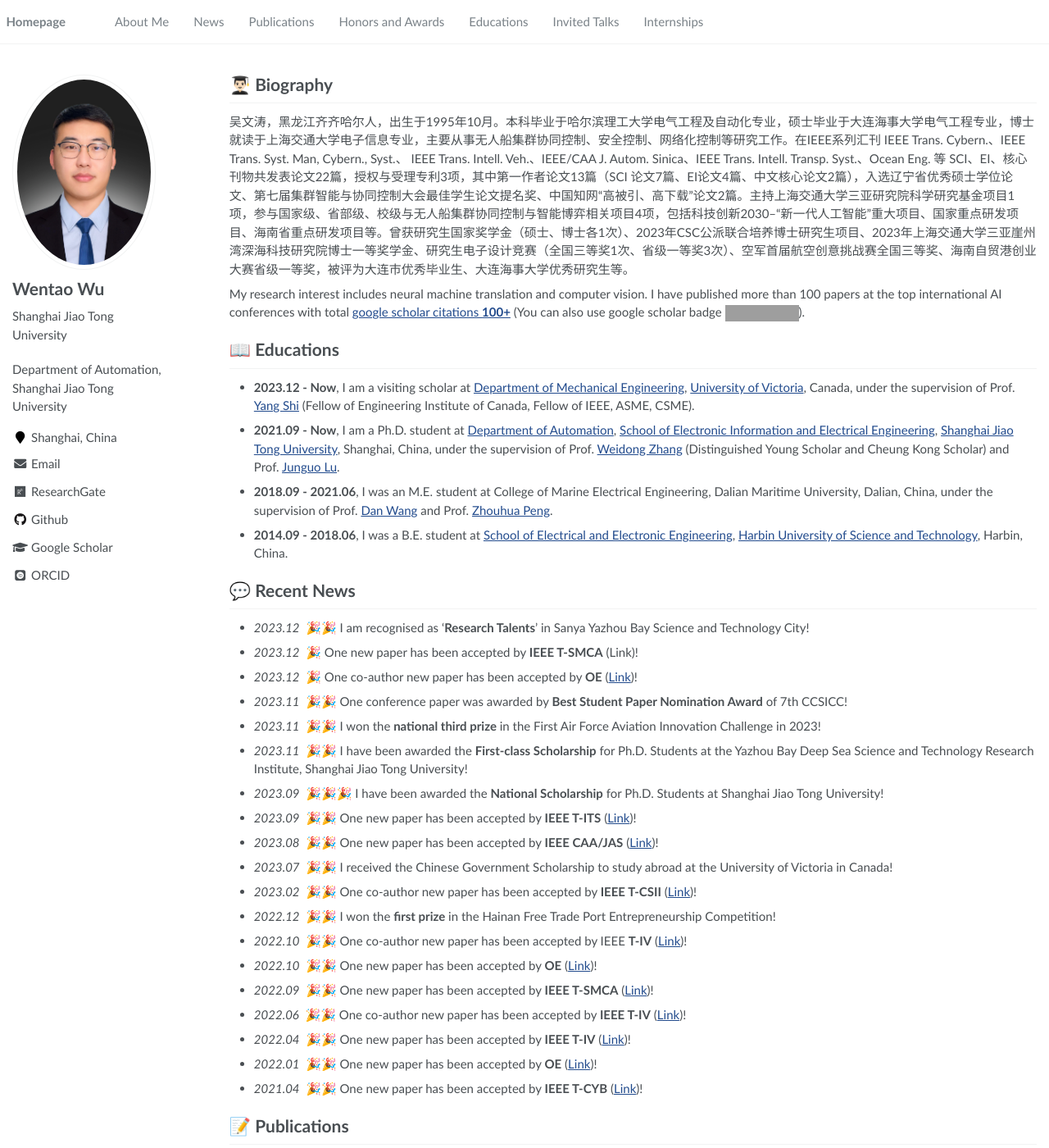
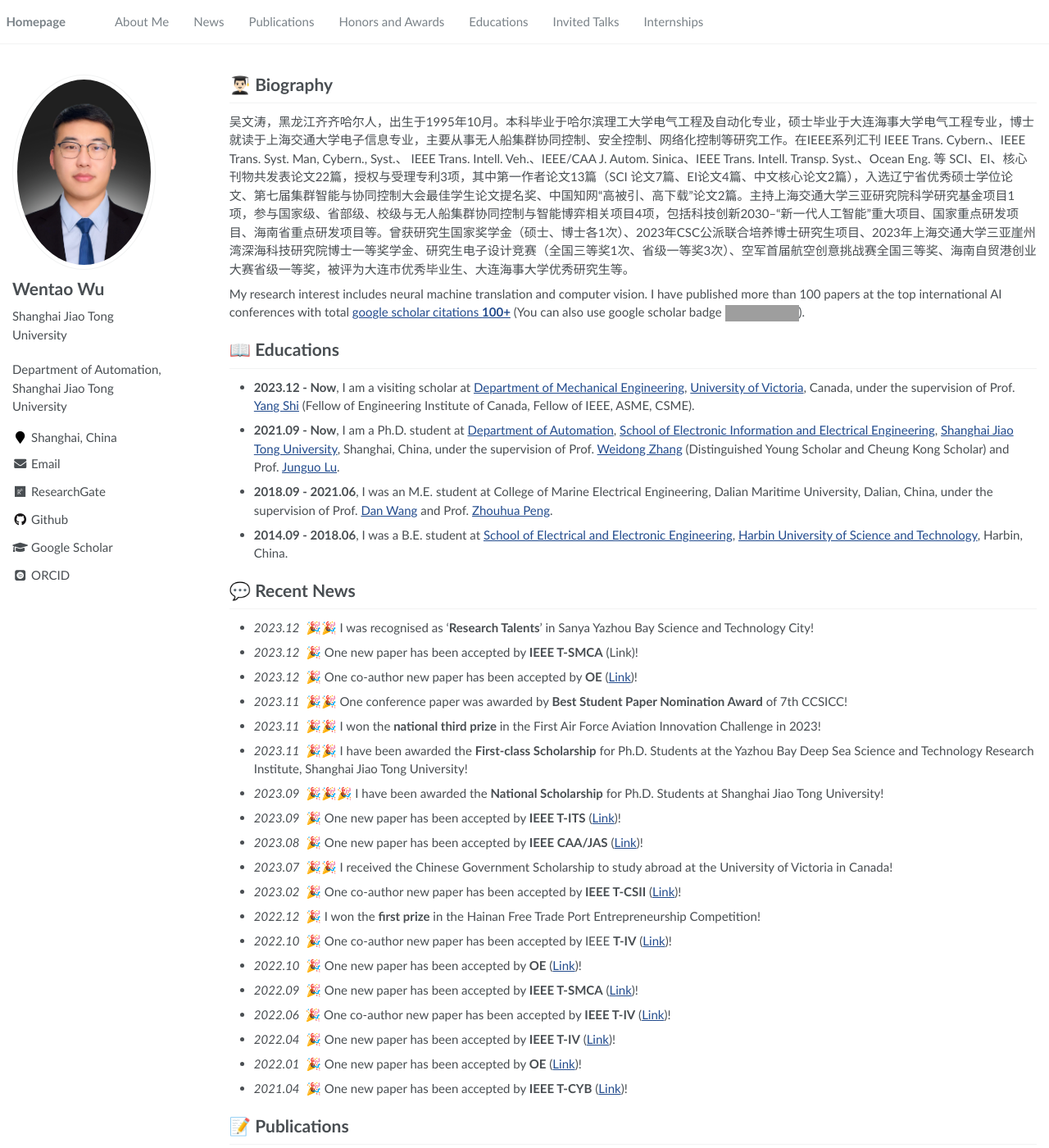
Before and after one commit to wwtsjtu/wwt.github.io, a Jekyll site: the page built from _pages/about.md, in a window 1280 px wide and 1400 px high. Shown: the whole window at 82% size. Built offline with Jekyll 4.4.1, drawn with Linux system fonts in a browser that asks for light colours; some web fonts are replaced; grey boxes are pictures that could not be loaded.

Commit message:
Update about.md

```diff
--- a/_pages/about.md
+++ b/_pages/about.md
@@ -28,25 +28,25 @@ My research interest includes neural machine translation and computer vision. I
 - **2014.09 - 2018.06**, I was a B.E. student at [School of Electrical and Electronic Engineering](https://www.seiee.sjtu.edu.cn/), [Harbin University of Science and Technology](http://www.hrbust.edu.cn/), Harbin, China.
 
 # 💬 Recent News
-- *2023.12* &nbsp;🎉🎉 I am recognised as '**Research Talents**' in Sanya Yazhou Bay Science and Technology City!
+- *2023.12* &nbsp;🎉🎉 I was recognised as '**Research Talents**' in Sanya Yazhou Bay Science and Technology City!
 - *2023.12* &nbsp;🎉  One new paper has been accepted by **IEEE T-SMCA** (Link)!
 - *2023.12* &nbsp;🎉 One co-author new paper has been accepted by **OE** ([Link](https://www.sciencedirect.com/science/article/abs/pii/S0029801822021497))!
 - *2023.11* &nbsp;🎉🎉  One conference paper was awarded by **Best Student Paper Nomination Award** of 7th CCSICC!
 - *2023.11* &nbsp;🎉🎉  I won the **national third prize** in the First Air Force Aviation Innovation Challenge in 2023!
 - *2023.11* &nbsp;🎉🎉  I have been awarded the **First-class Scholarship** for Ph.D. Students at the Yazhou Bay Deep Sea Science and Technology Research Institute, Shanghai Jiao Tong University!
 - *2023.09* &nbsp;🎉🎉🎉   I have been awarded the **National Scholarship** for Ph.D. Students at Shanghai Jiao Tong University!
-- *2023.09* &nbsp;🎉🎉  One new paper has been accepted by **IEEE T-ITS** ([Link](https://ieeexplore.ieee.org/xpl/RecentIssue.jsp?punumber=6979))!
-- *2023.08* &nbsp;🎉🎉  One new paper has been accepted by **IEEE CAA/JAS** ([Link](https://www.ieee-jas.net/indexen.html))!
+- *2023.09* &nbsp;🎉  One new paper has been accepted by **IEEE T-ITS** ([Link](https://ieeexplore.ieee.org/xpl/RecentIssue.jsp?punumber=6979))!
+- *2023.08* &nbsp;🎉  One new paper has been accepted by **IEEE CAA/JAS** ([Link](https://www.ieee-jas.net/indexen.html))!
 - *2023.07* &nbsp;🎉🎉  I received the Chinese Government Scholarship to study abroad at the University of Victoria in Canada!
-- *2023.02* &nbsp;🎉🎉  One co-author new paper has been accepted by **IEEE T-CSII** ([Link](https://ieeexplore.ieee.org/abstract/document/10059139))!
-- *2022.12* &nbsp;🎉🎉  I won the **first prize** in the Hainan Free Trade Port Entrepreneurship Competition!
-- *2022.10* &nbsp;🎉🎉  One co-author new paper has been accepted by IEEE **T-IV** ([Link](https://ieeexplore.ieee.org/abstract/document/9950329))!
-- *2022.10* &nbsp;🎉🎉  One new paper has been accepted by **OE** ([Link](https://www.sciencedirect.com/science/article/abs/pii/S0029801822021497))!
-- *2022.09* &nbsp;🎉🎉  One new paper has been accepted by **IEEE T-SMCA** ([Link](https://ieeexplore.ieee.org/abstract/document/9900363))!
-- *2022.06* &nbsp;🎉🎉  One co-author new paper has been accepted by **IEEE T-IV** ([Link](https://ieeexplore.ieee.org/abstract/document/9878245))!
-- *2022.04* &nbsp;🎉🎉  One new paper has been accepted by **IEEE T-IV** ([Link](https://ieeexplore.ieee.org/abstract/document/9762043))!
-- *2022.01* &nbsp;🎉🎉  One new paper has been accepted by **OE** ([Link](https://www.sciencedirect.com/science/article/abs/pii/S0029801822001445))!
-- *2021.04* &nbsp;🎉🎉  One new paper has been accepted by **IEEE T-CYB** ([Link](https://ieeexplore.ieee.org/abstract/document/9440777))!
+- *2023.02* &nbsp;🎉  One co-author new paper has been accepted by **IEEE T-CSII** ([Link](https://ieeexplore.ieee.org/abstract/document/10059139))!
+- *2022.12* &nbsp;🎉  I won the **first prize** in the Hainan Free Trade Port Entrepreneurship Competition!
+- *2022.10* &nbsp;🎉  One co-author new paper has been accepted by IEEE **T-IV** ([Link](https://ieeexplore.ieee.org/abstract/document/9950329))!
+- *2022.10* &nbsp;🎉  One new paper has been accepted by **OE** ([Link](https://www.sciencedirect.com/science/article/abs/pii/S0029801822021497))!
+- *2022.09* &nbsp;🎉  One new paper has been accepted by **IEEE T-SMCA** ([Link](https://ieeexplore.ieee.org/abstract/document/9900363))!
+- *2022.06* &nbsp;🎉  One co-author new paper has been accepted by **IEEE T-IV** ([Link](https://ieeexplore.ieee.org/abstract/document/9878245))!
+- *2022.04* &nbsp;🎉  One new paper has been accepted by **IEEE T-IV** ([Link](https://ieeexplore.ieee.org/abstract/document/9762043))!
+- *2022.01* &nbsp;🎉  One new paper has been accepted by **OE** ([Link](https://www.sciencedirect.com/science/article/abs/pii/S0029801822001445))!
+- *2021.04* &nbsp;🎉  One new paper has been accepted by **IEEE T-CYB** ([Link](https://ieeexplore.ieee.org/abstract/document/9440777))!
 
 
 # 📝 Publications
```
